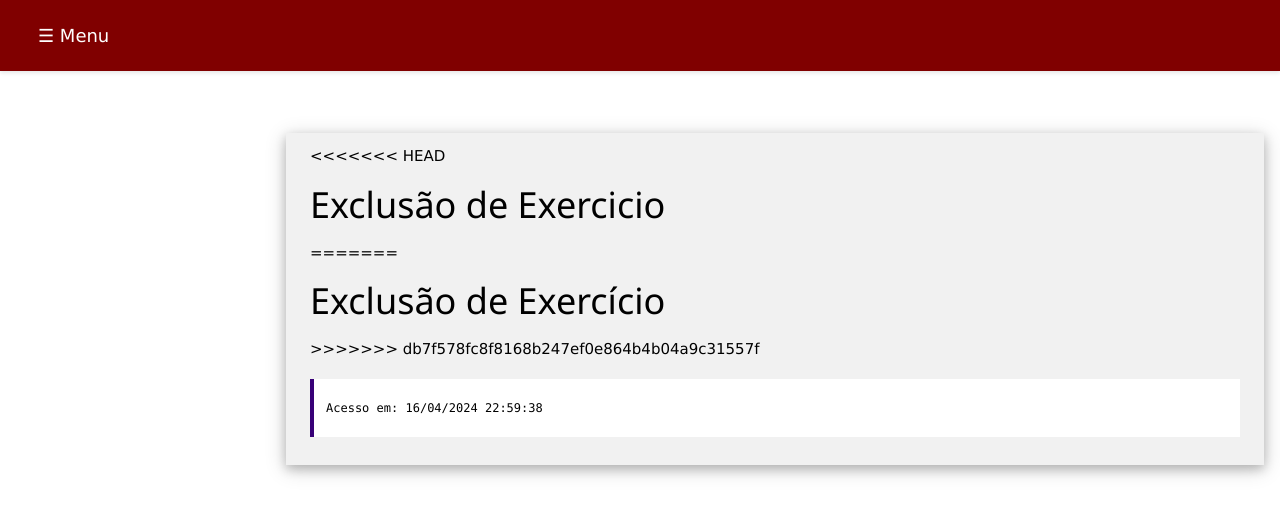
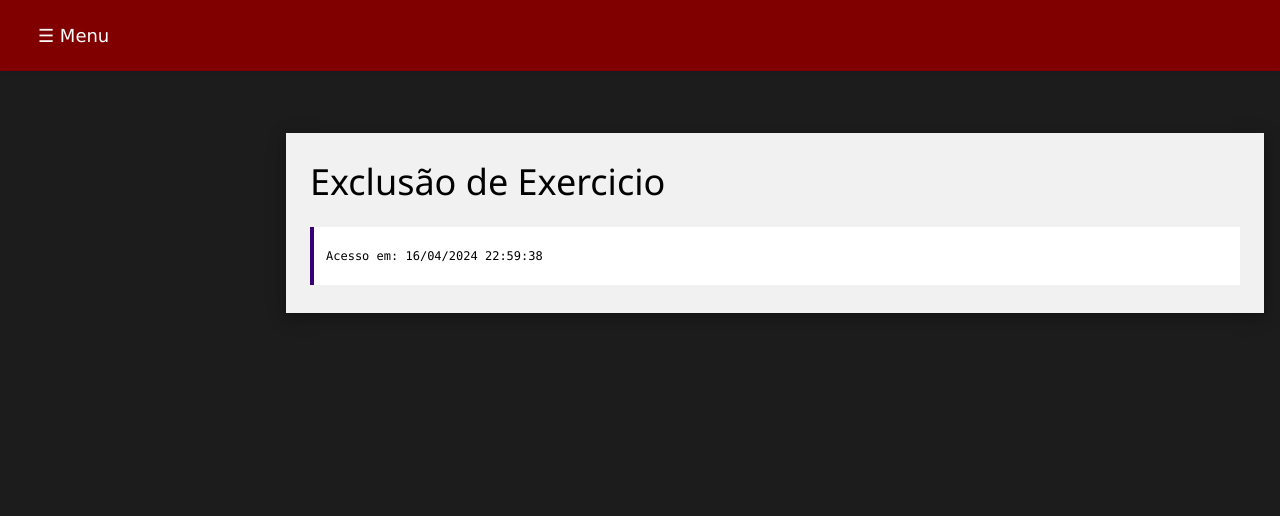
Before and after one commit to leocbranco/gymon, a PHP site: page /ExercicioExcluir.php?id=1 in a window 1280 px wide. Shown: the top 516 px of the page. Run offline with PHP 8.4, Linux system fonts and the light colour scheme; data that the repository does not hold is empty.

Commit message:
Update ExercicioExcluir.php

```diff
--- a/ExercicioExcluir.php
+++ b/ExercicioExcluir.php
@@ -20,13 +20,9 @@
         .myMenu {
             margin-bottom: 150px
         }
-<<<<<<< HEAD
 		body {
 			background: #1C1C1C;
 		}
-=======
-
->>>>>>> db7f578fc8f8168b247ef0e864b4b04a9c31557f
     </style>
 </head>
 <body onload="w3_show_nav('menuDisc')">
@@ -36,11 +32,7 @@
 	<div class="w3-main w3-container" style="margin-left:270px;margin-top:117px;">
 
     	<div class="w3-panel w3-padding-large w3-card-4 w3-light-grey">
-<<<<<<< HEAD
         	<h1 class="w3-xxlarge">Exclusão de Exercicio</h1>
-=======
-        	<h1 class="w3-xxlarge">Exclusão de Exercício</h1>
->>>>>>> db7f578fc8f8168b247ef0e864b4b04a9c31557f
 
         	<p class="w3-large">
             	<div class="w3-code cssHigh notranslate">
@@ -74,13 +66,6 @@
 						if (mysqli_num_rows($result) > 0) {
 							while ($row = mysqli_fetch_assoc($result)) {
 				?>
-<<<<<<< HEAD
-
-=======
-								<div class="w3-container w3-theme">
-									<h2>Exclusão de Exercício ID = [<?php echo $row['ID_Exercicio']; ?>]</h2>
-								</div>
->>>>>>> db7f578fc8f8168b247ef0e864b4b04a9c31557f
 								<form class="w3-container" action="ExercicioExcluir_exe.php" method="post" onsubmit="return check(this.form)">
 									<input type="hidden" id="Id" name="Id" value="<?php echo $row['ID_Exercicio']; ?>">
 									<p>
```
